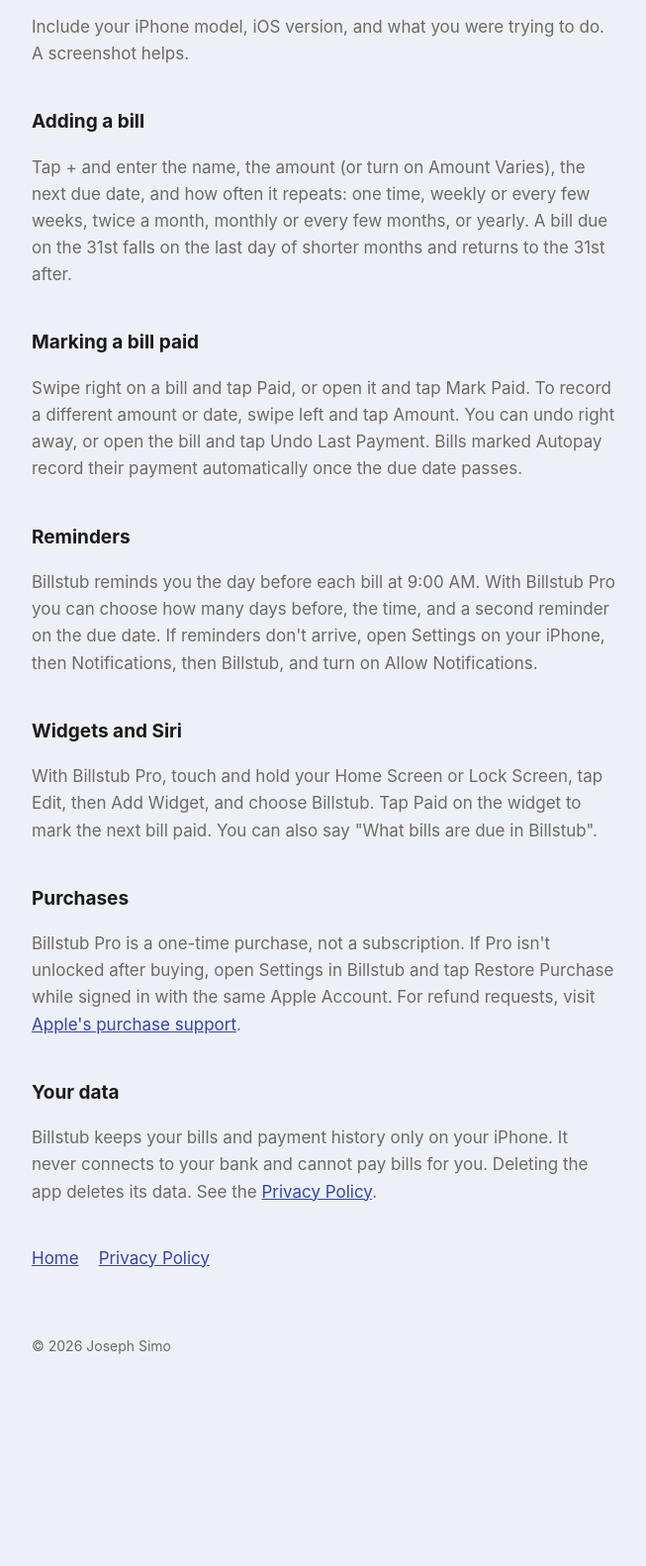
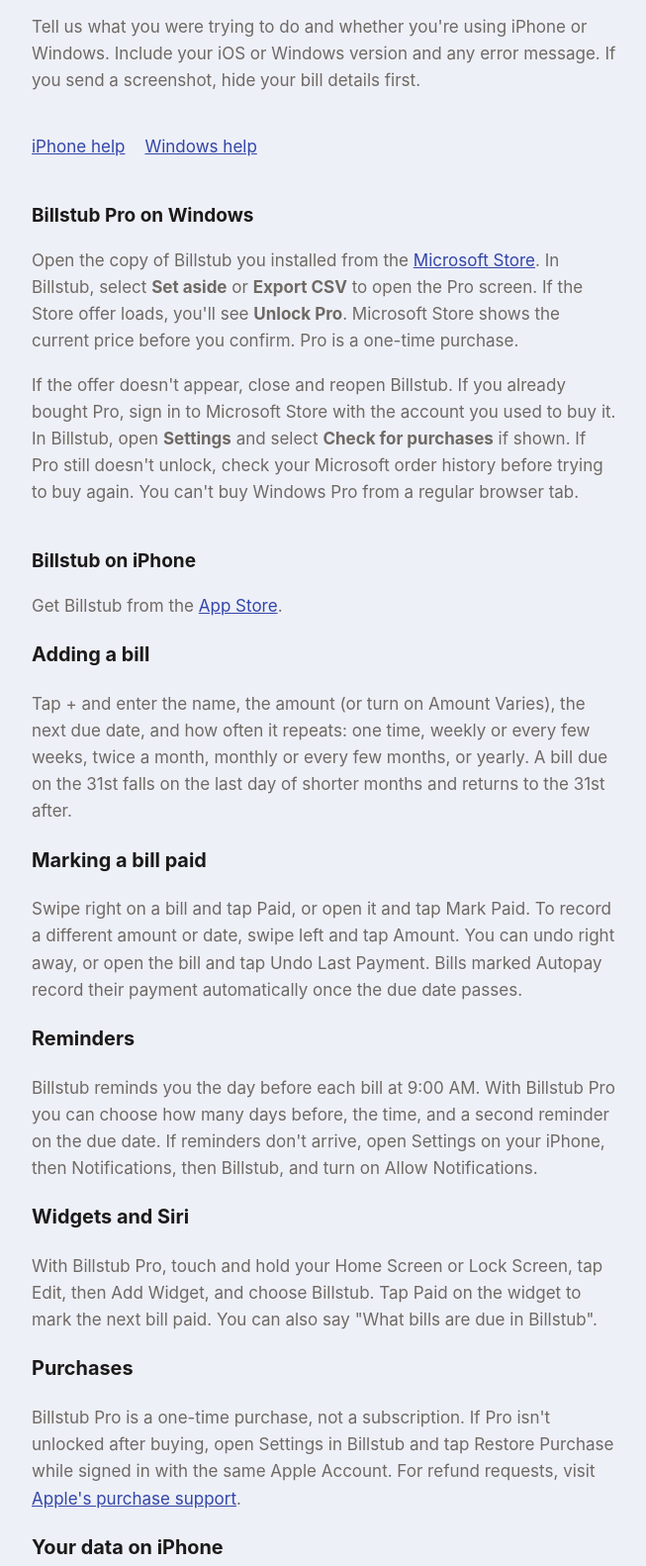
Before and after one commit to Joe-Simo/billstub, a plain HTML site: page support/index.html in a window 1280 px wide. Shown: the part 436-2018 px from the top of the page at 99% size, without its empty margins (312-965 px from the left). Before the commit the page ends 1903 px from the top, so only its background shows below. Drawn offline with Linux system fonts and the light colour scheme.

Commit message:
Document Windows Billstub Pro and restore steps

```diff
--- a/support/index.html
+++ b/support/index.html
@@ -10,24 +10,32 @@
 <a class="button" href="mailto:support@astrosimo.com?subject=Billstub%20support">Email support@astrosimo.com</a>
 
 <h2>Before you write</h2>
-<p>Include your iPhone model, iOS version, and what you were trying to do. A screenshot helps.</p>
+<p>Tell us what you were trying to do and whether you're using iPhone or Windows. Include your iOS or Windows version and any error message. If you send a screenshot, hide your bill details first.</p>
+<nav aria-label="Support topics"><a href="#iphone">iPhone help</a><a href="#windows">Windows help</a></nav>
 
-<h2>Adding a bill</h2>
+<h2 id="windows">Billstub Pro on Windows</h2>
+<p>Open the copy of Billstub you installed from the <a href="https://apps.microsoft.com/detail/9mxl6xgrrzqq?hl=en-US&amp;gl=US">Microsoft Store</a>. In Billstub, select <strong>Set aside</strong> or <strong>Export CSV</strong> to open the Pro screen. If the Store offer loads, you'll see <strong>Unlock Pro</strong>. Microsoft Store shows the current price before you confirm. Pro is a one-time purchase.</p>
+<p>If the offer doesn't appear, close and reopen Billstub. If you already bought Pro, sign in to Microsoft Store with the account you used to buy it. In Billstub, open <strong>Settings</strong> and select <strong>Check for purchases</strong> if shown. If Pro still doesn't unlock, check your Microsoft order history before trying to buy again. You can't buy Windows Pro from a regular browser tab.</p>
+
+<h2 id="iphone">Billstub on iPhone</h2>
+<p>Get Billstub from the <a href="https://apps.apple.com/us/app/billstub-bill-reminders/id6827285497">App Store</a>.</p>
+
+<h3>Adding a bill</h3>
 <p>Tap + and enter the name, the amount (or turn on Amount Varies), the next due date, and how often it repeats: one time, weekly or every few weeks, twice a month, monthly or every few months, or yearly. A bill due on the 31st falls on the last day of shorter months and returns to the 31st after.</p>
 
-<h2>Marking a bill paid</h2>
+<h3>Marking a bill paid</h3>
 <p>Swipe right on a bill and tap Paid, or open it and tap Mark Paid. To record a different amount or date, swipe left and tap Amount. You can undo right away, or open the bill and tap Undo Last Payment. Bills marked Autopay record their payment automatically once the due date passes.</p>
 
-<h2>Reminders</h2>
+<h3>Reminders</h3>
 <p>Billstub reminds you the day before each bill at 9:00 AM. With Billstub Pro you can choose how many days before, the time, and a second reminder on the due date. If reminders don't arrive, open Settings on your iPhone, then Notifications, then Billstub, and turn on Allow Notifications.</p>
 
-<h2>Widgets and Siri</h2>
+<h3>Widgets and Siri</h3>
 <p>With Billstub Pro, touch and hold your Home Screen or Lock Screen, tap Edit, then Add Widget, and choose Billstub. Tap Paid on the widget to mark the next bill paid. You can also say "What bills are due in Billstub".</p>
 
-<h2>Purchases</h2>
+<h3>Purchases</h3>
 <p>Billstub Pro is a one-time purchase, not a subscription. If Pro isn't unlocked after buying, open Settings in Billstub and tap Restore Purchase while signed in with the same Apple Account. For refund requests, visit <a href="https://reportaproblem.apple.com">Apple's purchase support</a>.</p>
 
-<h2>Your data</h2>
+<h3>Your data on iPhone</h3>
 <p>Billstub keeps your bills and payment history only on your iPhone. It never connects to your bank and cannot pay bills for you. Deleting the app deletes its data. See the <a href="../privacy/">Privacy Policy</a>.</p>
 <nav><a href="../">Home</a><a href="../privacy/">Privacy Policy</a></nav>
 <footer>&copy; 2026 Joseph Simo</footer>
```
